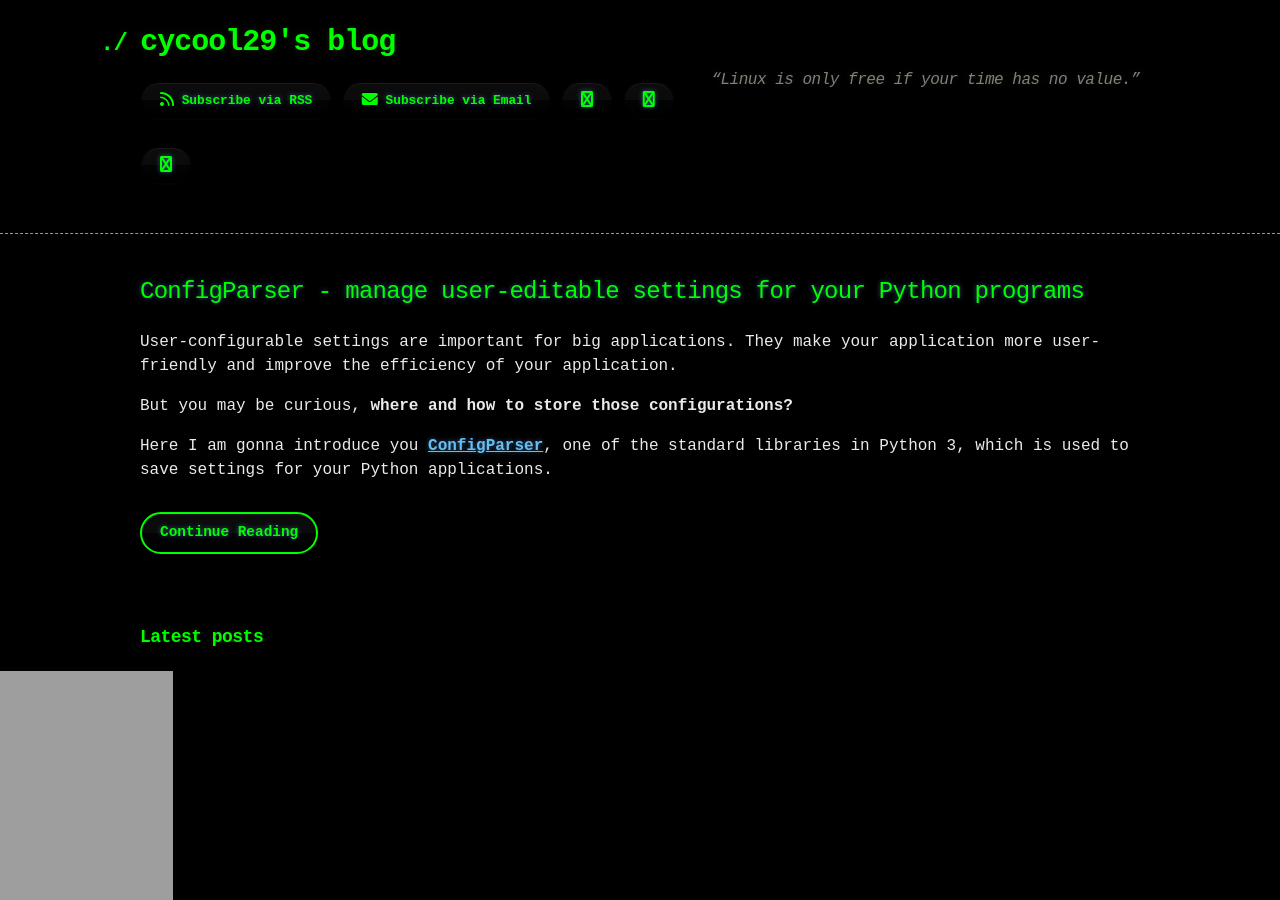
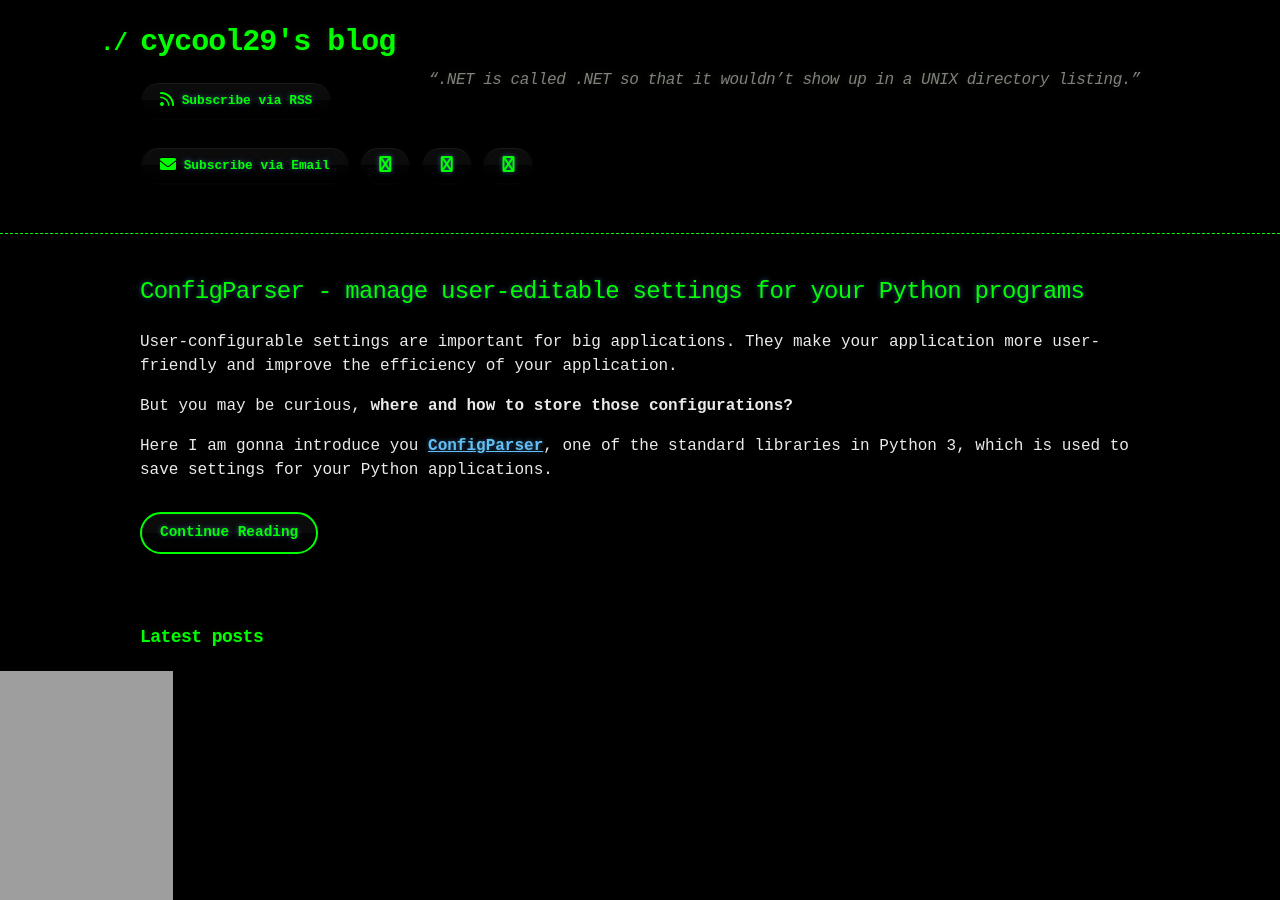
Before and after one commit to cycool29/cycool29.github.io, a Jekyll site: the page built from index.md, in a window 1280 px wide and 900 px high. Built offline with Jekyll 4.4.1, drawn with Linux system fonts in a browser that asks for light colours; a style sheet for code colours, icons or effects is not loaded.

Commit message:
Update quotes

```diff
--- a/_config.yml
+++ b/_config.yml
@@ -1,5 +1,5 @@
 title: cycool29's blog
-description: "“Linux is only free if your time has no value.” "
+description: "“.NET is called .NET so that it wouldn’t show up in a UNIX directory listing.” "
 bio: A high school student. Intermediate in Python, Git, Bash. Learning JavaScript. He/Him. "
 author: cycool29
 url: https://cycool29.github.io
```
